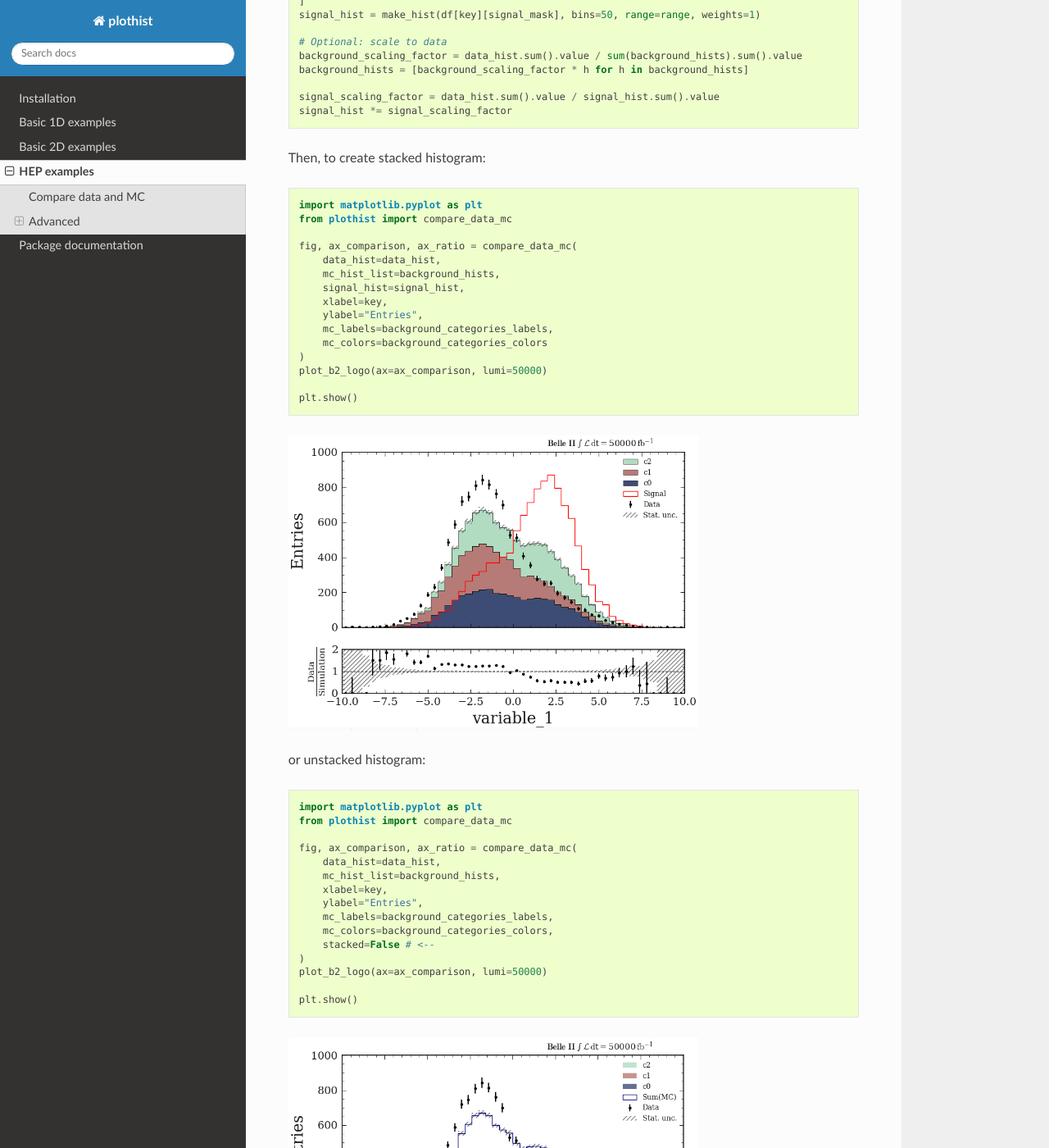
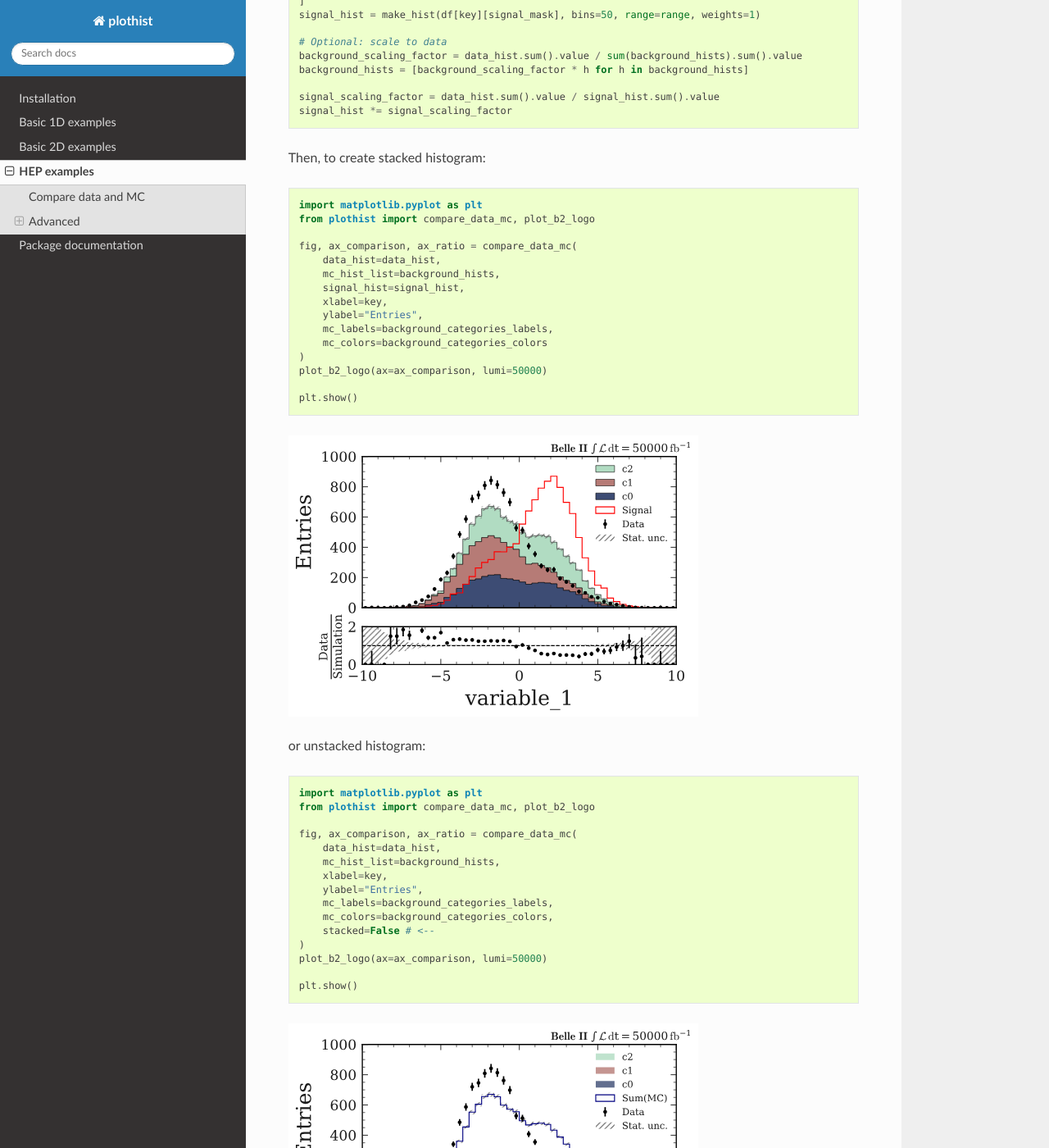
Before and after one commit to cyrraz/plothist, a Sphinx documentation site: the page built from docs/advanced/hep_examples.rst, in a window 1280 px wide and 1400 px high, scrolled down 704 px. Shown: the whole window at 82% size. Built offline with Sphinx 7.4.7 and the Read the Docs theme 2.0.0, drawn with Linux system fonts in a browser that asks for light colours.

Commit message:
svg plots

```diff
--- a/docs/advanced/hep_examples.rst
+++ b/docs/advanced/hep_examples.rst
@@ -51,7 +51,7 @@ Then, to create stacked histogram:
 .. code-block:: python
 
     import matplotlib.pyplot as plt
-    from plothist import compare_data_mc
+    from plothist import compare_data_mc, plot_b2_logo
 
     fig, ax_comparison, ax_ratio = compare_data_mc(
         data_hist=data_hist,
@@ -67,7 +67,7 @@ Then, to create stacked histogram:
     plt.show()
 
 
-.. image:: ../img/hep_examples_dataMC_stacked.png
+.. image:: ../img/hep_examples_dataMC_stacked.svg
    :alt: Data/MC comparison, stacked plot
    :width: 500
 
@@ -76,7 +76,7 @@ or unstacked histogram:
 .. code-block:: python
 
     import matplotlib.pyplot as plt
-    from plothist import compare_data_mc
+    from plothist import compare_data_mc, plot_b2_logo
 
     fig, ax_comparison, ax_ratio = compare_data_mc(
         data_hist=data_hist,
@@ -92,7 +92,7 @@ or unstacked histogram:
     plt.show()
 
 
-.. image:: ../img/hep_examples_dataMC_unstacked.png
+.. image:: ../img/hep_examples_dataMC_unstacked.svg
    :alt: Data/MC comparison, stacked plot
    :width: 500
 
@@ -108,7 +108,7 @@ Compare data and stacked histogram for a flatten 2D variable:
 .. code-block:: python
 
     from plothist import make_2d_hist, cubehelix_palette
-    from plothist import compare_data_mc. plot_b2_logo
+    from plothist import compare_data_mc, plot_b2_logo
     import matplotlib.pyplot as plt
 
     # Define the histograms
--- a/docs/basics/1d_hist.rst
+++ b/docs/basics/1d_hist.rst
@@ -96,4 +96,4 @@ Then, just get the variable from the registery to make every plots:
 
 As we can see in the example, ``get_variable_from_registry(variable_key)`` is used to get access the parameters of the variable.
 
-Also, you can easily get the ``[min, max]`` range values using ``update_variable_registry_ranges(data, [variable_key])``. The yaml will automatically update. Then, you can modify the yaml to get a more suitable range to diplay in the plot.
+Also, you can easily get the ``[min, max]`` range values using ``update_variable_registry_ranges(data, [variable_key])``. The yaml will automatically update. Then, you can modify the yaml to get a more suitable range to display in the plot.
--- a/docs/basics/2d_hist.rst
+++ b/docs/basics/2d_hist.rst
@@ -31,7 +31,7 @@ To plot a simple 1d histogram:
 
     plt.show()
 
-.. image:: ../img/2d_hist_simple.png
+.. image:: ../img/2d_hist_simple.svg
    :alt: Simple 2d hist
    :width: 500
 
@@ -107,7 +107,7 @@ Instead of inputing a number of bins and a range in ``make_2d_hist()``, the bins
     plt.show()
 
 
-.. image:: ../img/2d_hist_uneven.png
+.. image:: ../img/2d_hist_uneven.svg
    :alt: 2d hist with uneven binning
    :width: 500
 
```
Also changed, not shown: other parts of docs/advanced/hep_examples.rst (+1 -1 lines), other parts of docs/basics/1d_hist.rst (+1 -1 lines), docs/img/1d_hist_simple.png (deleted), docs/img/1d_hist_simple.svg (added), docs/img/2d_hist_simple.png (deleted), docs/img/2d_hist_simple.svg (added), docs/img/2d_hist_uneven.png (deleted), docs/img/2d_hist_uneven.svg (added), docs/img/hep_examples_dataMC_flatten2D.png (deleted), docs/img/hep_examples_dataMC_flatten2D.svg (added), docs/img/hep_examples_dataMC_stacked.png (deleted), docs/img/hep_examples_dataMC_stacked.svg (added), docs/img/hep_examples_dataMC_unstacked.png (deleted), docs/img/hep_examples_dataMC_unstacked.svg (added).
